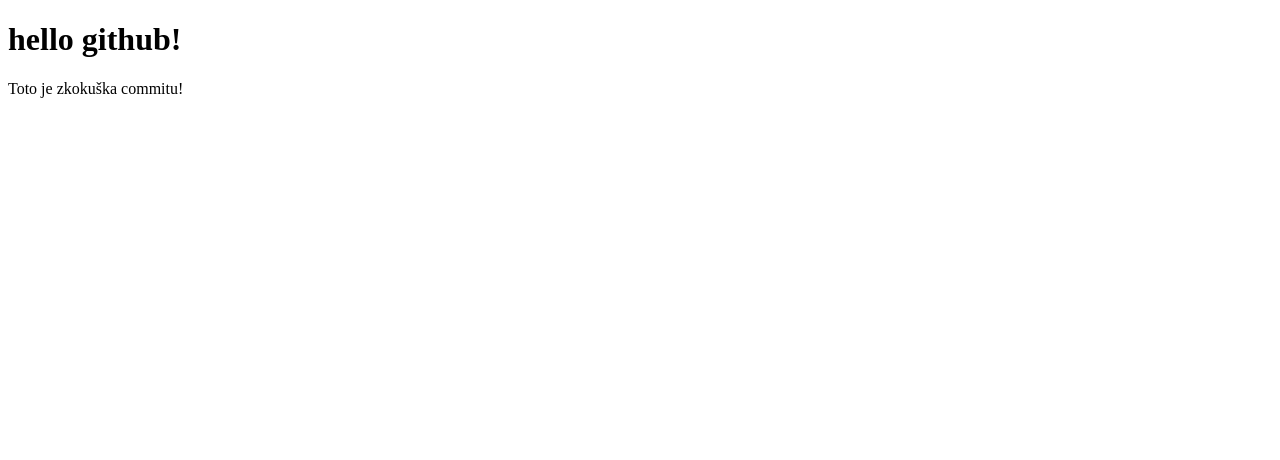
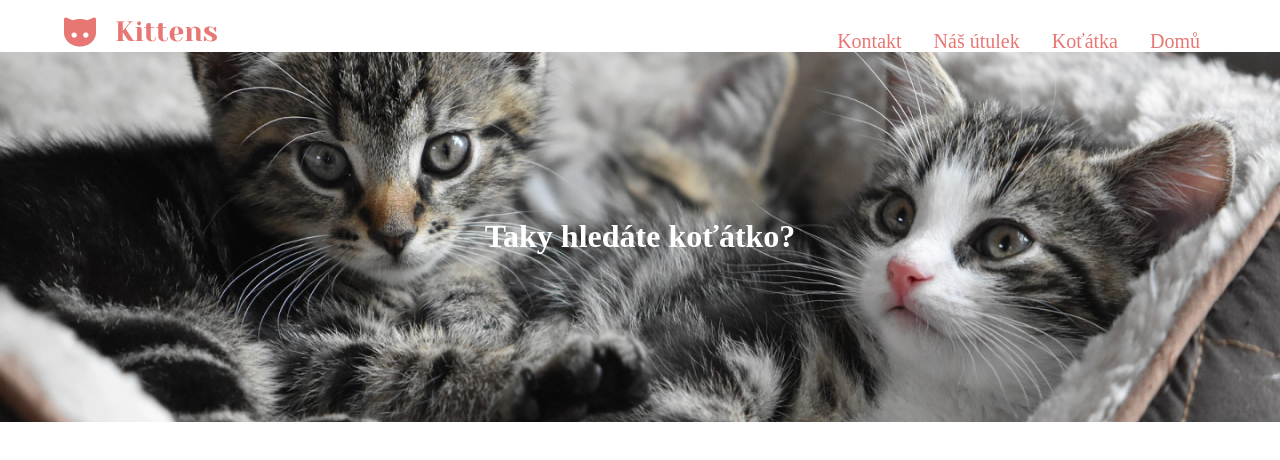
Before and after one commit to klaris156/07web, a plain HTML site: page index.html in a window 1280 px wide. Drawn offline with Linux system fonts and the light colour scheme.

Commit message:
commit no.2

```diff
--- a/index.html
+++ b/index.html
@@ -4,10 +4,25 @@
     <meta charset="UTF-8">
     <meta name="viewport" content="width=device-width, initial-scale=1.0">
     <title>Document</title>
+    <link rel="stylesheet" href="style.css">
 </head>
 <body>
-    <h1>hello github!</h1>
+    <div class="navbar">
+           <nav>
+        <ul>
+            <img class="logo" src="images/logo.png">
+            <li><a href="default.asp">Domů</a></li>
+            <li><a href="news.asp">Koťátka</a></li>
+            <li><a href="contact.asp">Náš útulek</a></li>
+            <li><a href="about.asp">Kontakt</a></li>
+          </ul>
+    </nav>
+    </div>
 
-    <p>Toto je zkokuška commitu!</p>
+    <div class="banner">
+        <h1>Taky hledáte koťátko?</h1>
+    </div>
+
+
 </body>
 </html>
--- /dev/null
+++ b/style.css
@@ -0,0 +1,46 @@
+@import url('https://fonts.googleapis.com/css2?family=Poppins:ital,wght@0,400;0,500;0,700;1,500&family=Yeseva+One&display=swap');
+
+* {
+    margin: 0%;
+    padding: 0%;
+    box-sizing: border-box;
+    body-font: 'Poppins', sans-serif;
+    heading-font: 'Yeseva One', cursive;
+}
+
+ul {
+    list-style-type: none;
+    margin-top: 1rem;
+    margin-right: 4rem;
+    margin-left: 4rem;
+  }
+
+li {
+    display: inline;
+    float: right;
+
+}
+
+li a {
+    display: block;
+    color: #E87774;
+    padding: 14px 16px;
+    text-decoration: none;
+
+  }
+
+a {
+    padding: 20px;
+    font-size: 20px;
+}
+
+.banner {
+    background-image: url(images/banner.png);
+    background-size: cover;
+    padding: 13%;
+}
+
+h1 {
+  text-align: center;
+  color: white;
+}
```
Also changed, not shown: images/banner.png (added), images/kocka1.png (added), images/kocka2.png (added), images/kocka3.png (added), images/kocka4.png (added), images/kocka5.png (added), images/kocka6.png (added), images/logo.png (added).
